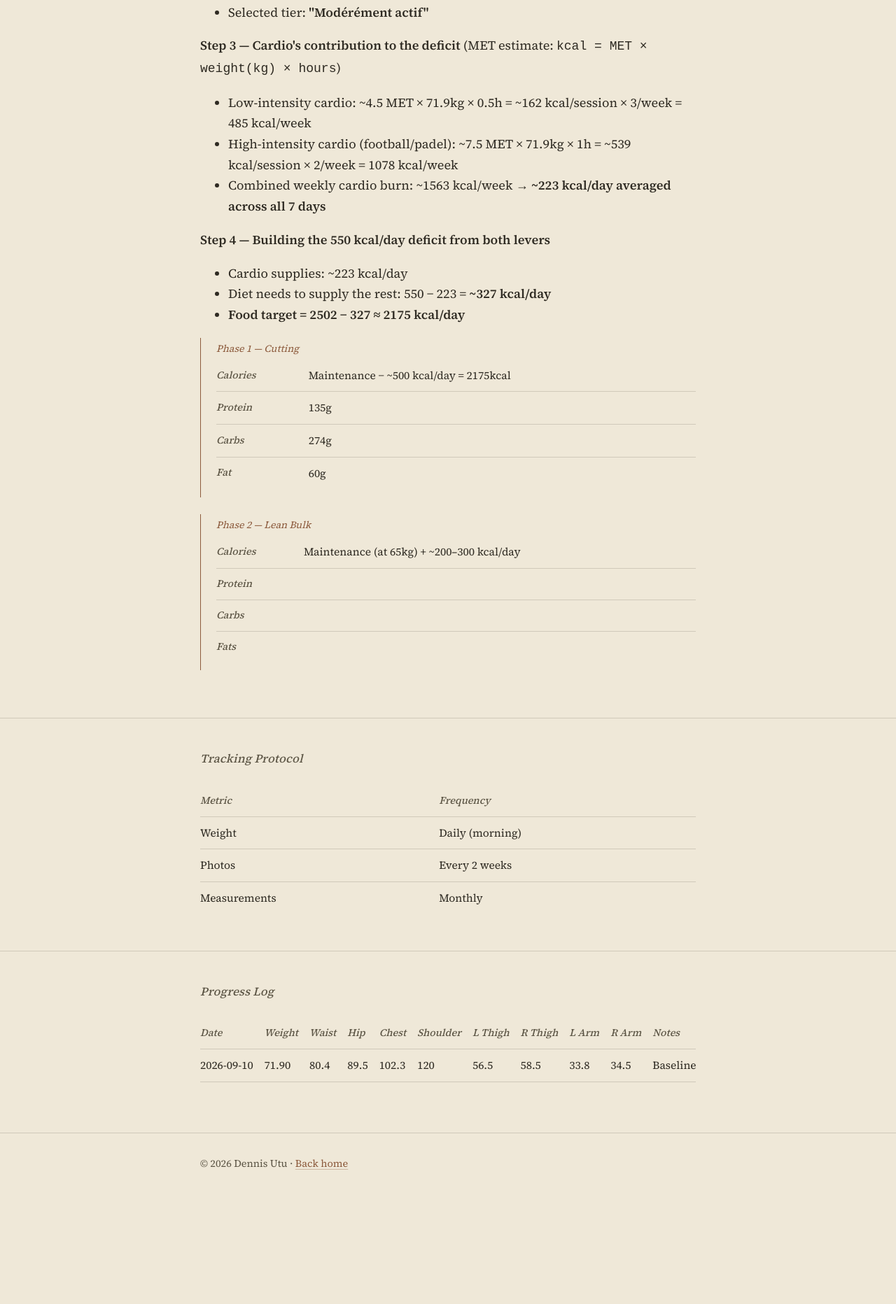
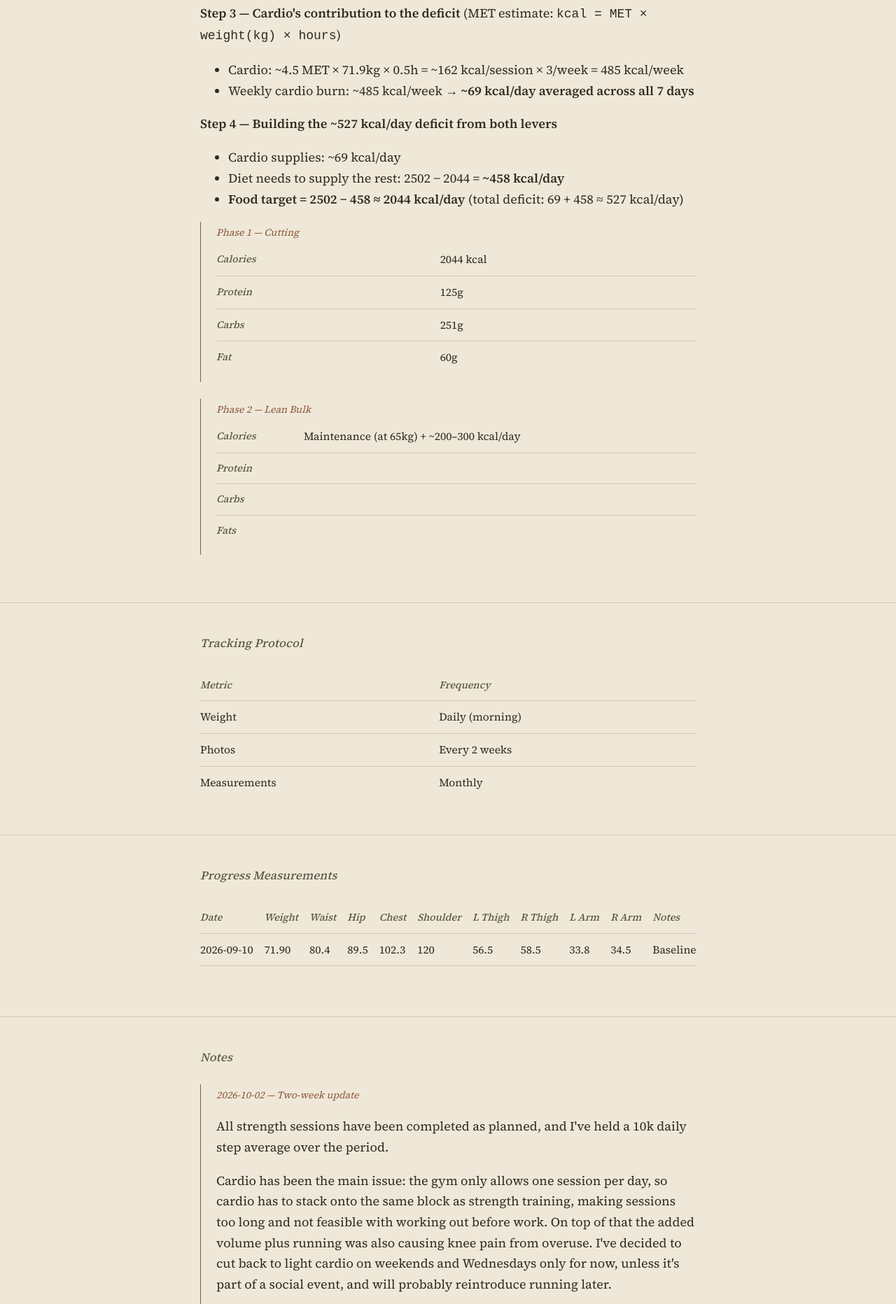
Before and after one commit to d3utu/d3utu.github.io, a plain HTML site: page barca-project-227.html in a window 1280 px wide. Shown: the part 3214-5078 px from the top of the page at 70% size. Before the commit the page ends 4953 px from the top, so only its background shows below. Drawn offline with Linux system fonts and the light colour scheme.

Commit message:
Biweekly update and changes

```diff
--- a/barca-project-227.html
+++ b/barca-project-227.html
@@ -113,8 +113,7 @@
       <tr><td>Upper body</td><td>2x/week</td></tr>
       <tr><td>Lower body</td><td>2x/week</td></tr>
       <tr><td>Accessory</td><td>3x/week</td></tr>
-      <tr><td>Low-intensity cardio</td><td>3x/week</td></tr>
-      <tr><td>High-intensity cardio</td><td>2x/week</td></tr>
+      <tr><td>Cardio</td><td>3x30 min/week</td></tr>
       <tr><td>Steps</td><td>10000/day</td></tr>
     </table>
   </div></div>
@@ -141,25 +140,24 @@
 
     <p><strong>Step 3 — Cardio's contribution to the deficit</strong> (MET estimate: <code>kcal = MET × weight(kg) × hours</code>)</p>
     <ul>
-      <li>Low-intensity cardio: ~4.5 MET × 71.9kg × 0.5h = ~162 kcal/session × 3/week = 485 kcal/week</li>
-      <li>High-intensity cardio (football/padel): ~7.5 MET × 71.9kg × 1h = ~539 kcal/session × 2/week = 1078 kcal/week</li>
-      <li>Combined weekly cardio burn: ~1563 kcal/week → <strong>~223 kcal/day averaged across all 7 days</strong></li>
+      <li>Cardio: ~4.5 MET × 71.9kg × 0.5h = ~162 kcal/session × 3/week = 485 kcal/week</li>
+      <li>Weekly cardio burn: ~485 kcal/week → <strong>~69 kcal/day averaged across all 7 days</strong></li>
     </ul>
 
-    <p><strong>Step 4 — Building the 550 kcal/day deficit from both levers</strong></p>
+    <p><strong>Step 4 — Building the ~527 kcal/day deficit from both levers</strong></p>
     <ul>
-      <li>Cardio supplies: ~223 kcal/day</li>
-      <li>Diet needs to supply the rest: 550 − 223 = <strong>~327 kcal/day</strong></li>
-      <li><strong>Food target = 2502 − 327 ≈ 2175 kcal/day</strong></li>
+      <li>Cardio supplies: ~69 kcal/day</li>
+      <li>Diet needs to supply the rest: 2502 − 2044 = <strong>~458 kcal/day</strong></li>
+      <li><strong>Food target = 2502 − 458 ≈ 2044 kcal/day</strong> (total deficit: 69 + 458 ≈ 527 kcal/day)</li>
     </ul>
 
     <div class="phase">
       <p class="phase-num">Phase 1 — Cutting</p>
       <div class="table-scroll">
       <table>
-        <tr><th>Calories</th><td>Maintenance − ~500 kcal/day = 2175kcal</td></tr>
-        <tr><th>Protein</th><td>135g</td></tr>
-        <tr><th>Carbs</th><td>274g</td></tr>
+        <tr><th>Calories</th><td>2044 kcal</td></tr>
+        <tr><th>Protein</th><td>125g</td></tr>
+        <tr><th>Carbs</th><td>251g</td></tr>
         <tr><th>Fat</th><td>60g</td></tr>
       </table>
     </div></div>
@@ -192,7 +190,7 @@
 
 <section class="section">
   <div class="wrap wrap--wide">
-    <h2>Progress Log</h2>
+    <h2>Progress Measurements</h2>
     <div class="table-scroll">
     <table>
       <tr><th>Date</th><th>Weight</th><th>Waist</th><th>Hip</th><th>Chest</th><th>Shoulder</th><th>L Thigh</th><th>R Thigh</th><th>L Arm</th><th>R Arm</th><th>Notes</th></tr>
@@ -200,6 +198,27 @@
       <tr><td></td><td></td><td></td><td></td><td></td><td></td><td></td><td></td><td></td><td></td><td></td></tr>
     </table>
   </div></div>
+</section>
+
+<section class="section">
+  <div class="wrap wrap--wide">
+    <h2>Notes</h2>
+    <div class="notes-log">
+      <div class="note-entry">
+        <p class="note-date">2026-10-02 — Two-week update</p>
+        <p>All strength sessions have been completed as planned, and I've held a 10k daily step average over the period.</p>
+        <p>Cardio has been the main issue: the gym only allows one session per day, so cardio has to stack onto the same block as strength training, making sessions
+        too long and not feasible with working out before work. On top of that the added volume plus running was also causing knee pain from overuse. I've decided to cut
+        back to light cardio on weekends and Wednesdays only for now, unless it's part of a social event, and will probably reintroduce running later.</p>
+        <p>On diet, I ate the first week based on the original cardio estimate and saw little scale movement, partly also because Madhu was over and we ate out and drank
+        with her friends a few times. I've since cut down from 2175 to 2044 kcal/day (135g → 125g protein, 274g → 251g carbs, fat unchanged at 60g), and am adapting the last few days of each week based
+        on how much cardio actually got done.</p>
+        <p>I'm now midway through week 3. The weeks ahead will be more challenging, 2 weeks staying with my aunts and 10 days back home for my birthday, where I
+        won't be able to track calories as precisely, though I'll still have gym access and a longer commute pushing 14k steps/day. Overall not a huge inconvenience,
+        but I need to stay sharp on diet, since a temporary lack of control shouldn't turn into losing drive and momentum.</p>
+      </div>
+    </div>
+  </div>
 </section>
 
 <footer class="site">
--- a/style.css
+++ b/style.css
@@ -132,6 +132,11 @@ details p, details table { font-size: 0.93rem; }
   margin: 18px 0;
 }
 
+.notes-log { display: flex; flex-direction: column; gap: 22px; }
+.note-entry { border-left: 1px solid var(--clay); padding: 4px 0 4px 22px; }
+.note-entry .note-date { color: var(--clay); font-size: 0.88rem; font-style: italic; margin: 0 0 6px; }
+.note-entry p:last-child { margin: 0; color: var(--ink); }
+
 @media (max-width: 520px) {
   .wrap { padding: 0 18px; }
   .stat-row { gap: 28px; }
```
